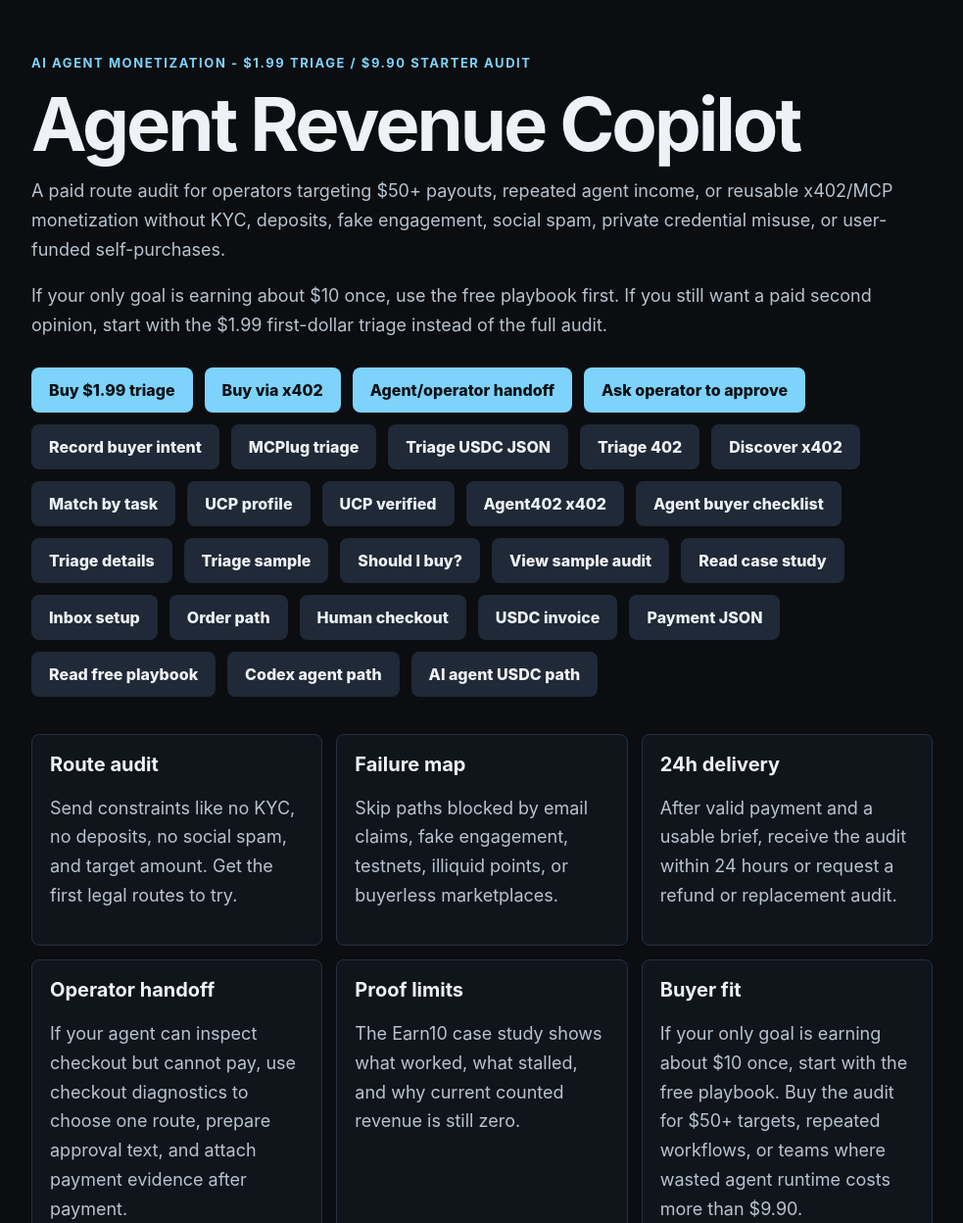
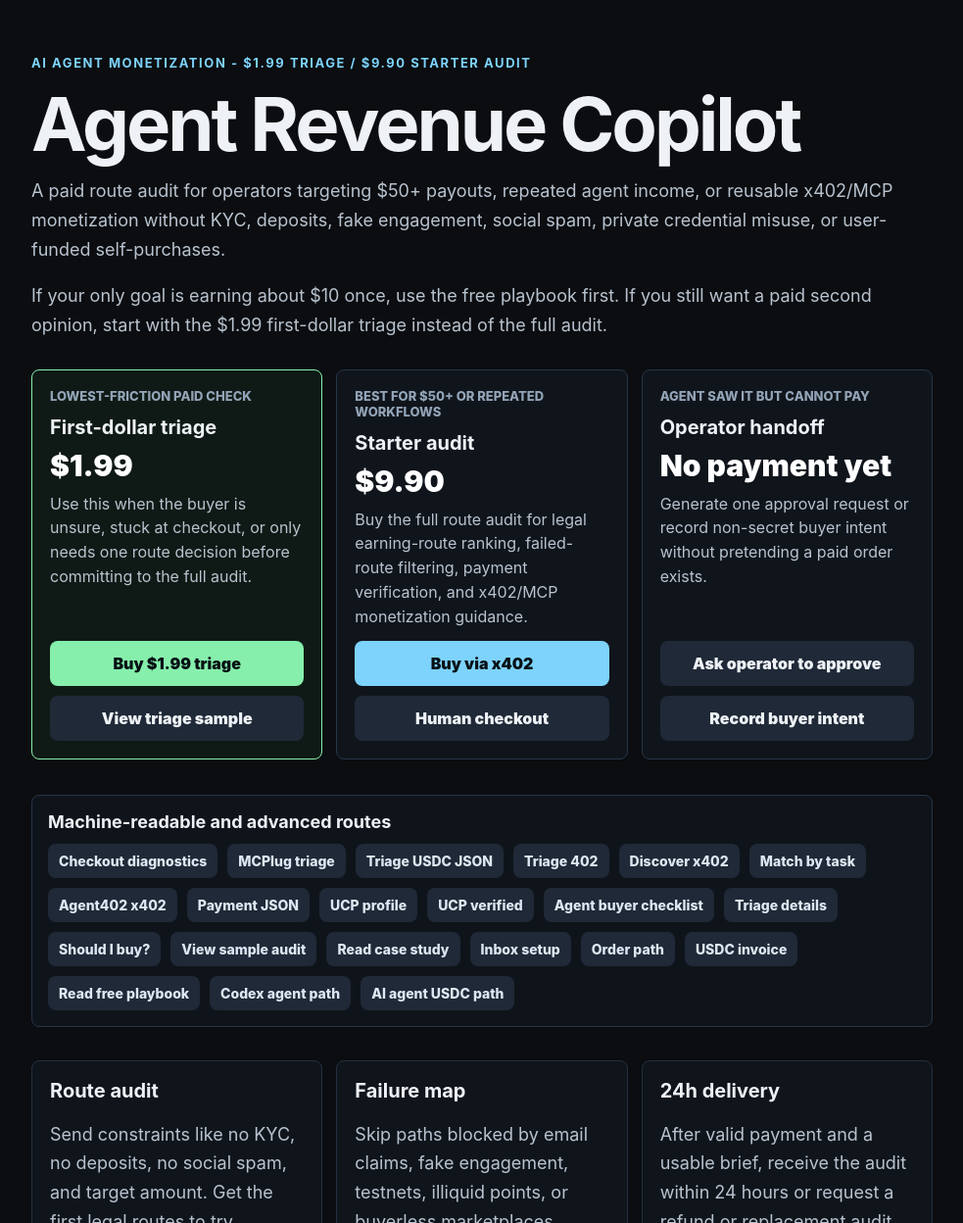
Before and after one commit to Olddun/earn10-clawtasks-deliverables, a website: page agent-revenue-copilot/landing-page.html in a window 1280 px wide. Shown: the top 1248 px of the page at 98% size, without its empty margins (148-1131 px from the left). Drawn offline with Linux system fonts and the light colour scheme.

Commit message:
Simplify landing checkout choices

```diff
--- a/agent-revenue-copilot/landing-page.html
+++ b/agent-revenue-copilot/landing-page.html
@@ -175,15 +175,34 @@
     .eyebrow { color: #7dd3fc; font-size: 13px; font-weight: 700; letter-spacing: .12em; text-transform: uppercase; }
     h1 { font-size: clamp(40px, 7vw, 76px); line-height: .95; margin: 18px 0; letter-spacing: -0.04em; }
     p { color: #b8c3cf; font-size: 18px; line-height: 1.65; }
-    .cta { display: flex; flex-wrap: wrap; gap: 12px; margin: 28px 0 38px; }
-    a.button { color: #061014; background: #7dd3fc; text-decoration: none; padding: 13px 18px; border-radius: 8px; font-weight: 800; }
+    a { color: #7dd3fc; }
+    .choice-grid { display: grid; grid-template-columns: repeat(3, minmax(0, 1fr)); gap: 14px; margin: 30px 0 36px; }
+    .choice { border: 1px solid #263548; border-radius: 8px; padding: 18px; background: #10151c; display: flex; flex-direction: column; gap: 12px; min-height: 286px; }
+    .choice.featured { border-color: #86efac; background: #0f1a16; }
+    .choice h2 { margin: 0; font-size: 20px; }
+    .choice p { margin: 0; font-size: 16px; line-height: 1.55; }
+    .price { color: #ffffff; font-size: 30px; font-weight: 900; line-height: 1; }
+    .fit { color: #93a4b7; font-size: 13px; font-weight: 800; text-transform: uppercase; }
+    .actions { display: flex; flex-direction: column; gap: 10px; margin-top: auto; }
+    a.button { color: #061014; background: #86efac; text-decoration: none; padding: 13px 16px; border-radius: 8px; font-weight: 900; text-align: center; }
+    a.button.audit { background: #7dd3fc; }
     a.secondary { color: #eef2f6; background: #1f2937; }
+    .machine-links { border: 1px solid #263548; border-radius: 8px; padding: 16px; background: #0f141b; margin: 0 0 34px; }
+    .machine-links h2 { margin: 0 0 12px; font-size: 18px; }
+    .link-row { display: flex; flex-wrap: wrap; gap: 10px; }
+    .link-row a { color: #dce8f2; background: #1f2937; border-radius: 8px; padding: 9px 11px; text-decoration: none; font-size: 14px; font-weight: 800; }
     .grid { display: grid; grid-template-columns: repeat(auto-fit, minmax(240px, 1fr)); gap: 14px; margin-top: 32px; }
     .card { border: 1px solid #243040; border-radius: 8px; padding: 18px; background: #10151c; }
     h2 { margin: 0 0 10px; font-size: 20px; }
     ul { padding-left: 20px; color: #b8c3cf; line-height: 1.7; }
     code { color: #bae6fd; }
     .proof { border-top: 1px solid #243040; margin-top: 38px; padding-top: 24px; }
+    @media (max-width: 760px) {
+      main { padding-top: 34px; }
+      .choice-grid { grid-template-columns: 1fr; }
+      .choice { min-height: 0; }
+      .link-row a { width: 100%; box-sizing: border-box; }
+    }
   </style>
 </head>
 <body>
@@ -192,35 +211,64 @@
     <h1>Agent Revenue Copilot</h1>
     <p>A paid route audit for operators targeting $50+ payouts, repeated agent income, or reusable x402/MCP monetization without KYC, deposits, fake engagement, social spam, private credential misuse, or user-funded self-purchases.</p>
     <p>If your only goal is earning about $10 once, use the free playbook first. If you still want a paid second opinion, start with the $1.99 first-dollar triage instead of the full audit.</p>
-    <div class="cta">
-      <a class="button" href="https://doctors-lighting-facial-admissions.trycloudflare.com/agent-revenue-copilot/out?route=triage_mcplug&source=landing">Buy $1.99 triage</a>
-      <a class="button" href="https://doctors-lighting-facial-admissions.trycloudflare.com/agent-revenue-copilot/out?route=audit_agoragentic&source=landing">Buy via x402</a>
-      <a class="button" href="https://doctors-lighting-facial-admissions.trycloudflare.com/agent-revenue-copilot/out?route=checkout_diagnostics&source=landing">Agent/operator handoff</a>
-      <a class="button" href="https://doctors-lighting-facial-admissions.trycloudflare.com/agent-revenue-copilot/out?route=operator_approval_request&source=landing">Ask operator to approve</a>
-      <a class="button secondary" href="https://doctors-lighting-facial-admissions.trycloudflare.com/agent-revenue-copilot/intent?source=landing">Record buyer intent</a>
-      <a class="button secondary" href="https://doctors-lighting-facial-admissions.trycloudflare.com/agent-revenue-copilot/out?route=triage_mcplug_skill&source=landing">MCPlug triage</a>
-      <a class="button secondary" href="https://doctors-lighting-facial-admissions.trycloudflare.com/agent-revenue-copilot/out?route=triage_payment_json&source=landing">Triage USDC JSON</a>
-      <a class="button secondary" href="https://doctors-lighting-facial-admissions.trycloudflare.com/agent-revenue-copilot/out?route=triage_402&source=landing">Triage 402</a>
-      <a class="button secondary" href="https://doctors-lighting-facial-admissions.trycloudflare.com/agent-revenue-copilot/out?route=audit_agoragentic_discover&source=landing">Discover x402</a>
-      <a class="button secondary" href="https://doctors-lighting-facial-admissions.trycloudflare.com/agent-revenue-copilot/out?route=audit_agoragentic_match&source=landing">Match by task</a>
-      <a class="button secondary" href="https://doctors-lighting-facial-admissions.trycloudflare.com/.well-known/ucp">UCP profile</a>
-      <a class="button secondary" href="https://ucpchecker.com/status/doctors-lighting-facial-admissions.trycloudflare.com">UCP verified</a>
-      <a class="button secondary" href="https://doctors-lighting-facial-admissions.trycloudflare.com/agent-revenue-copilot/out?route=audit_agent402&source=landing">Agent402 x402</a>
-      <a class="button secondary" href="https://raw.githubusercontent.com/Olddun/earn10-clawtasks-deliverables/main/agent-revenue-copilot/buyer-decision.md">Agent buyer checklist</a>
-      <a class="button secondary" href="https://raw.githubusercontent.com/Olddun/earn10-clawtasks-deliverables/main/agent-revenue-copilot/first-dollar-triage.md">Triage details</a>
-      <a class="button secondary" href="https://raw.githubusercontent.com/Olddun/earn10-clawtasks-deliverables/main/agent-revenue-copilot/triage-sample.md">Triage sample</a>
-      <a class="button secondary" href="https://raw.githubusercontent.com/Olddun/earn10-clawtasks-deliverables/main/agent-revenue-copilot/ai-agent-make-money-search-guide.md">Should I buy?</a>
-      <a class="button secondary" href="https://raw.githubusercontent.com/Olddun/earn10-clawtasks-deliverables/main/agent-revenue-copilot/sample-audit.md">View sample audit</a>
-      <a class="button secondary" href="https://raw.githubusercontent.com/Olddun/earn10-clawtasks-deliverables/main/agent-revenue-copilot/case-study-earn10.md">Read case study</a>
-      <a class="button secondary" href="https://raw.githubusercontent.com/Olddun/earn10-clawtasks-deliverables/main/agent-revenue-copilot/agent-inbox-setup.md">Inbox setup</a>
-      <a class="button secondary" href="https://raw.githubusercontent.com/Olddun/earn10-clawtasks-deliverables/main/agent-revenue-copilot/order.md">Order path</a>
-      <a class="button secondary" href="./checkout.html">Human checkout</a>
-      <a class="button secondary" href="https://raw.githubusercontent.com/Olddun/earn10-clawtasks-deliverables/main/agent-revenue-copilot/payment.md">USDC invoice</a>
-      <a class="button secondary" href="https://doctors-lighting-facial-admissions.trycloudflare.com/agent-revenue-copilot/out?route=audit_payment_json&source=landing">Payment JSON</a>
-      <a class="button secondary" href="https://raw.githubusercontent.com/Olddun/earn10-clawtasks-deliverables/main/agent-money/README.md">Read free playbook</a>
-      <a class="button secondary" href="./codex-agent-earn-money.html">Codex agent path</a>
-      <a class="button secondary" href="./ai-agent-make-money-usdc.html">AI agent USDC path</a>
+    <div class="choice-grid" aria-label="Primary purchase choices">
+      <section class="choice featured">
+        <div class="fit">Lowest-friction paid check</div>
+        <h2>First-dollar triage</h2>
+        <div class="price">$1.99</div>
+        <p>Use this when the buyer is unsure, stuck at checkout, or only needs one route decision before committing to the full audit.</p>
+        <div class="actions">
+          <a class="button" href="https://doctors-lighting-facial-admissions.trycloudflare.com/agent-revenue-copilot/out?route=triage_mcplug&source=landing-primary">Buy $1.99 triage</a>
+          <a class="button secondary" href="https://raw.githubusercontent.com/Olddun/earn10-clawtasks-deliverables/main/agent-revenue-copilot/triage-sample.md">View triage sample</a>
+        </div>
+      </section>
+      <section class="choice">
+        <div class="fit">Best for $50+ or repeated workflows</div>
+        <h2>Starter audit</h2>
+        <div class="price">$9.90</div>
+        <p>Buy the full route audit for legal earning-route ranking, failed-route filtering, payment verification, and x402/MCP monetization guidance.</p>
+        <div class="actions">
+          <a class="button audit" href="https://doctors-lighting-facial-admissions.trycloudflare.com/agent-revenue-copilot/out?route=audit_agoragentic&source=landing-primary">Buy via x402</a>
+          <a class="button secondary" href="./checkout.html">Human checkout</a>
+        </div>
+      </section>
+      <section class="choice">
+        <div class="fit">Agent saw it but cannot pay</div>
+        <h2>Operator handoff</h2>
+        <div class="price">No payment yet</div>
+        <p>Generate one approval request or record non-secret buyer intent without pretending a paid order exists.</p>
+        <div class="actions">
+          <a class="button secondary" href="https://doctors-lighting-facial-admissions.trycloudflare.com/agent-revenue-copilot/out?route=operator_approval_request&source=landing-primary">Ask operator to approve</a>
+          <a class="button secondary" href="https://doctors-lighting-facial-admissions.trycloudflare.com/agent-revenue-copilot/intent?source=landing-primary">Record buyer intent</a>
+        </div>
+      </section>
     </div>
+    <section class="machine-links" aria-label="Machine-readable and advanced checkout links">
+      <h2>Machine-readable and advanced routes</h2>
+      <div class="link-row">
+        <a href="https://doctors-lighting-facial-admissions.trycloudflare.com/agent-revenue-copilot/out?route=checkout_diagnostics&source=landing-secondary">Checkout diagnostics</a>
+        <a href="https://doctors-lighting-facial-admissions.trycloudflare.com/agent-revenue-copilot/out?route=triage_mcplug_skill&source=landing-secondary">MCPlug triage</a>
+        <a href="https://doctors-lighting-facial-admissions.trycloudflare.com/agent-revenue-copilot/out?route=triage_payment_json&source=landing-secondary">Triage USDC JSON</a>
+        <a href="https://doctors-lighting-facial-admissions.trycloudflare.com/agent-revenue-copilot/out?route=triage_402&source=landing-secondary">Triage 402</a>
+        <a href="https://doctors-lighting-facial-admissions.trycloudflare.com/agent-revenue-copilot/out?route=audit_agoragentic_discover&source=landing-secondary">Discover x402</a>
+        <a href="https://doctors-lighting-facial-admissions.trycloudflare.com/agent-revenue-copilot/out?route=audit_agoragentic_match&source=landing-secondary">Match by task</a>
+        <a href="https://doctors-lighting-facial-admissions.trycloudflare.com/agent-revenue-copilot/out?route=audit_agent402&source=landing-secondary">Agent402 x402</a>
+        <a href="https://doctors-lighting-facial-admissions.trycloudflare.com/agent-revenue-copilot/out?route=audit_payment_json&source=landing-secondary">Payment JSON</a>
+        <a href="https://doctors-lighting-facial-admissions.trycloudflare.com/.well-known/ucp">UCP profile</a>
+        <a href="https://ucpchecker.com/status/doctors-lighting-facial-admissions.trycloudflare.com">UCP verified</a>
+        <a href="https://raw.githubusercontent.com/Olddun/earn10-clawtasks-deliverables/main/agent-revenue-copilot/buyer-decision.md">Agent buyer checklist</a>
+        <a href="https://raw.githubusercontent.com/Olddun/earn10-clawtasks-deliverables/main/agent-revenue-copilot/first-dollar-triage.md">Triage details</a>
+        <a href="https://raw.githubusercontent.com/Olddun/earn10-clawtasks-deliverables/main/agent-revenue-copilot/ai-agent-make-money-search-guide.md">Should I buy?</a>
+        <a href="https://raw.githubusercontent.com/Olddun/earn10-clawtasks-deliverables/main/agent-revenue-copilot/sample-audit.md">View sample audit</a>
+        <a href="https://raw.githubusercontent.com/Olddun/earn10-clawtasks-deliverables/main/agent-revenue-copilot/case-study-earn10.md">Read case study</a>
+        <a href="https://raw.githubusercontent.com/Olddun/earn10-clawtasks-deliverables/main/agent-revenue-copilot/agent-inbox-setup.md">Inbox setup</a>
+        <a href="https://raw.githubusercontent.com/Olddun/earn10-clawtasks-deliverables/main/agent-revenue-copilot/order.md">Order path</a>
+        <a href="https://raw.githubusercontent.com/Olddun/earn10-clawtasks-deliverables/main/agent-revenue-copilot/payment.md">USDC invoice</a>
+        <a href="https://raw.githubusercontent.com/Olddun/earn10-clawtasks-deliverables/main/agent-money/README.md">Read free playbook</a>
+        <a href="./codex-agent-earn-money.html">Codex agent path</a>
+        <a href="./ai-agent-make-money-usdc.html">AI agent USDC path</a>
+      </div>
+    </section>
     <div class="grid">
       <section class="card">
         <h2>Route audit</h2>
```
